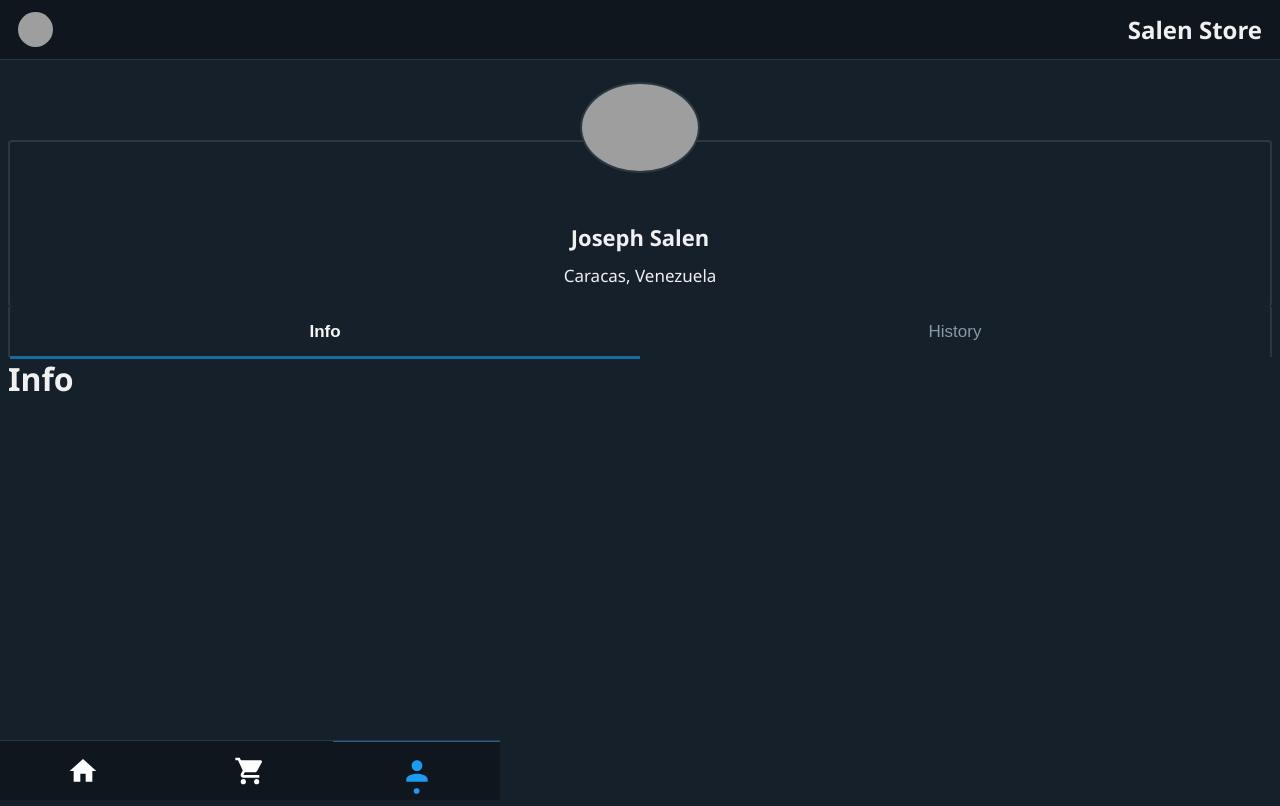
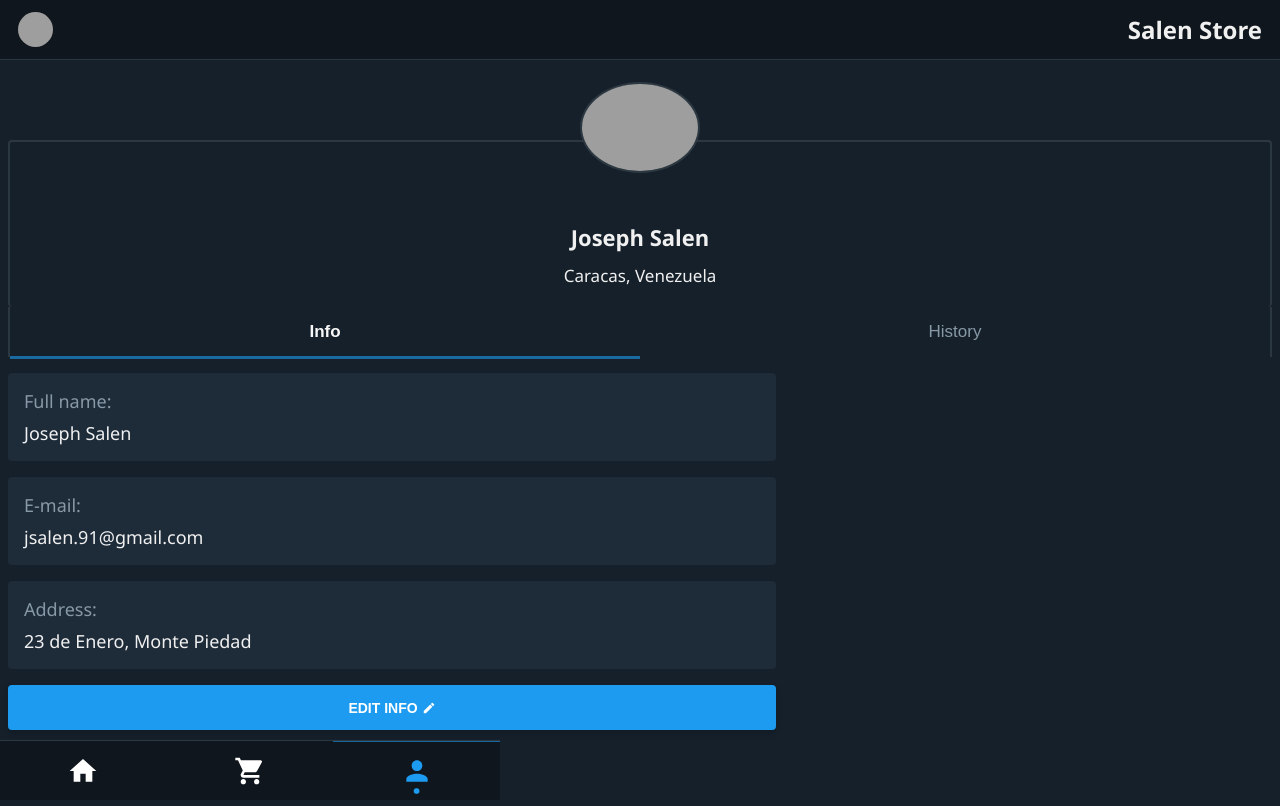
Before and after one commit to jsalen-23/react-ecommerce, a React app: page /user in a window 1280 px wide. Built offline with nearby package versions, Linux system fonts and the light colour scheme; grey boxes are pictures that could not be loaded; the HTML template or start-up script is replaced by a standard one.

Commit message:
design user info

```diff
--- a/src/components/UserInfo/index.js
+++ b/src/components/UserInfo/index.js
@@ -1,5 +1,27 @@
+import Button from '../Button';
+import { MdEdit } from 'react-icons/md';
+import { Wrapper, InfoCard, Label } from './styles';
+
 const UserInfo = () => {
-  return <h1>Info</h1>;
+  return (
+    <Wrapper>
+      <InfoCard>
+        <Label>Full name:</Label>
+        <p>Joseph Salen</p>
+      </InfoCard>
+      <InfoCard>
+        <Label>E-mail:</Label>
+        <p>jsalen.91@gmail.com</p>
+      </InfoCard>
+      <InfoCard>
+        <Label>Address:</Label>
+        <p>23 de Enero, Monte Piedad</p>
+      </InfoCard>
+      <Button>
+        Edit Info <MdEdit />
+      </Button>
+    </Wrapper>
+  );
 };
 
 export default UserInfo;
--- /dev/null
+++ b/src/components/UserInfo/styles.js
@@ -0,0 +1,24 @@
+import styled from 'styled-components';
+
+export const Wrapper = styled.section`
+  width: 100%;
+  max-width: 768px;
+  height: auto;
+`;
+
+export const InfoCard = styled.div`
+  width: 100%;
+  height: auto;
+  padding: 16px;
+  margin: 16px auto;
+  background-color: #1e2c3a;
+  border-radius: 4px;
+  font-size: 18px;
+`;
+
+export const Label = styled.label`
+  display: block;
+  margin-bottom: 8px;
+  font-weight: 500;
+  color: #8899a6;
+`;
```
